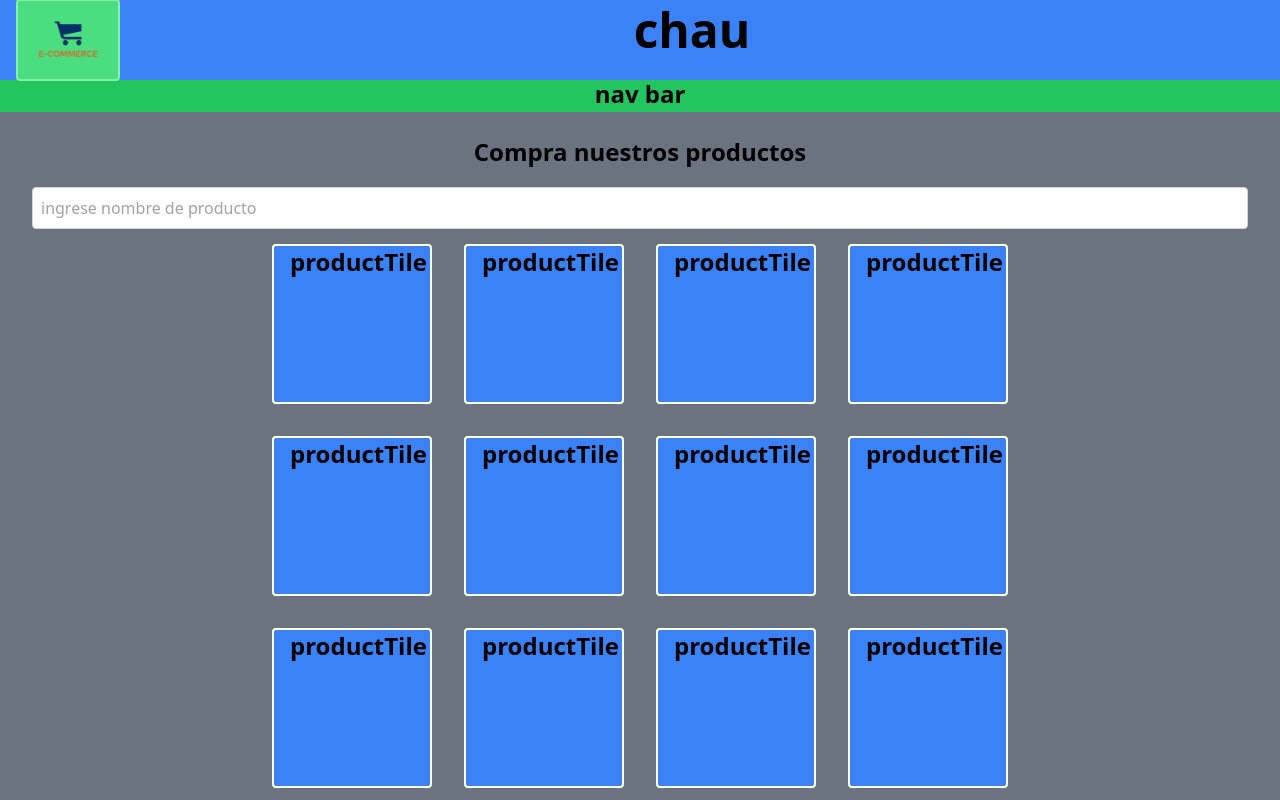
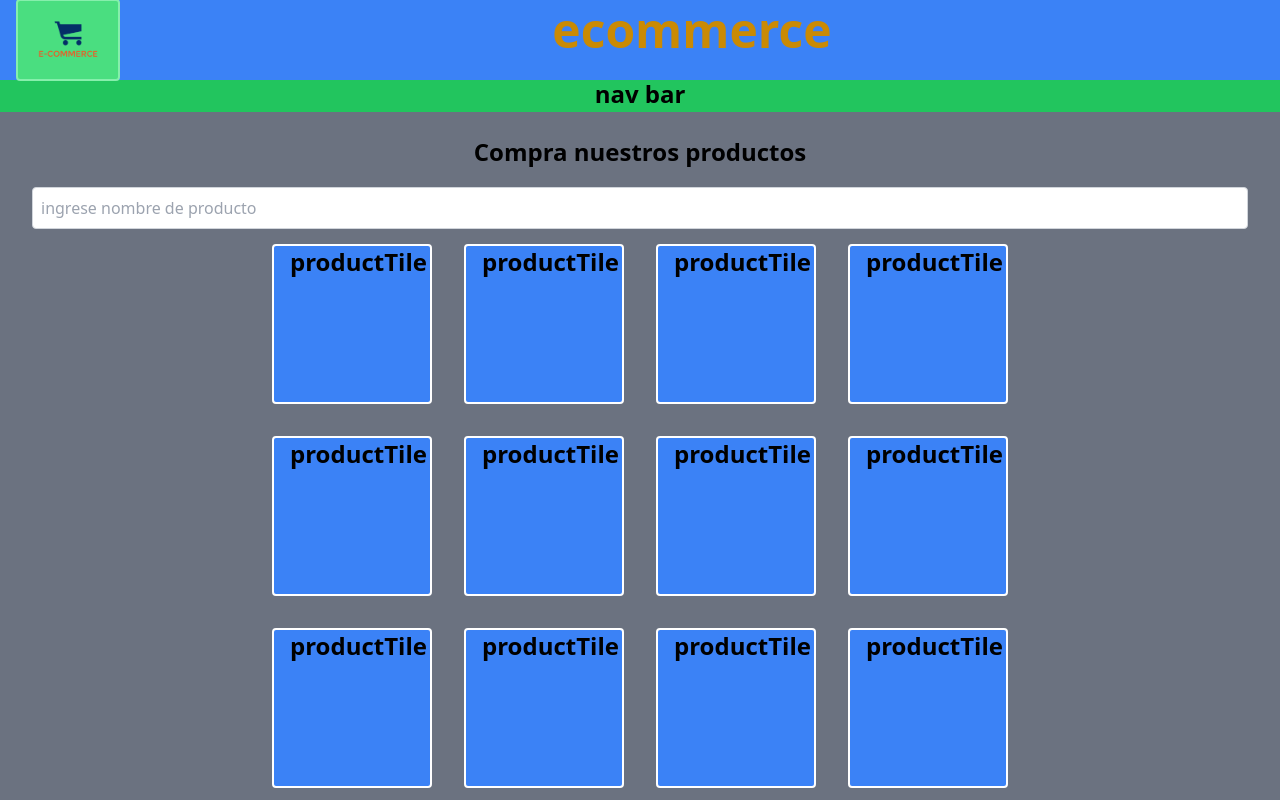
Before and after one commit to MagicPanch/Web-Generator, a Next.js app in the folder webs/base/base/: page / in a window 1280 px wide. Shown: the top 800 px of the page. Built offline with nearby package versions, Linux system fonts and the light colour scheme.

Commit message:
posibilidad cambiar color titulo

```diff
--- a/webs/base/base/components/Header.tsx
+++ b/webs/base/base/components/Header.tsx
@@ -15,8 +15,8 @@
                     height={100}
                     alt="Logo"/>
                 </div>
-                <h1 className="text-5xl  mb-5  font-semibold text-center flex-1">
-                    chau
+                <h1 className="text-5xl text-yellow-600  mb-5  font-semibold text-center flex-1">
+                    ecommerce
                 </h1>
             </div>
         )
```
Also changed, not shown: 1 other file (tests, documents, lock files or other folders).
